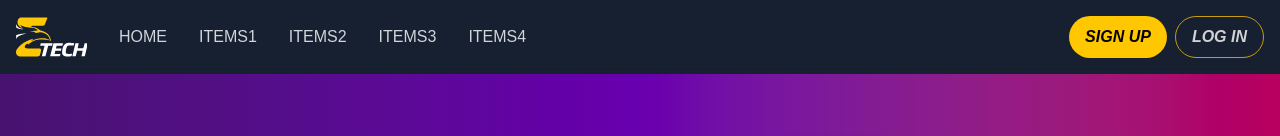
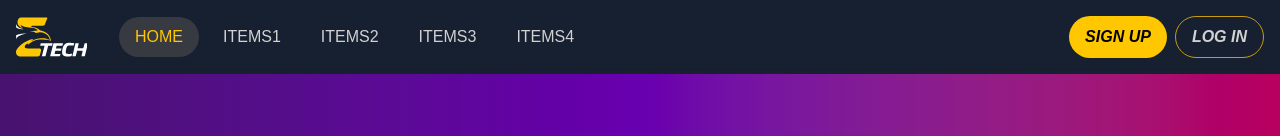
Before and after one commit to nhan14t1/nhan-phan-nevel-tech-test, a Next.js app: page / in a window 1280 px wide. Shown: the top 136 px of the page. Built offline with nearby package versions, Linux system fonts and the light colour scheme.

Commit message:
update navbar colors

```diff
--- a/src/components/Navbar.js
+++ b/src/components/Navbar.js
@@ -54,13 +54,13 @@ export default function Navbar() {
           </motion.div>
 
           {/* Desktop Navigation */}
-          <nav className="hidden md:flex space-x-8">
+          <nav className="hidden md:flex space-x-2">
             {navItems.map((item, index) => (
               <motion.a
                 key={item}
                 href="#"
                 whileHover={{ y: -2, color: "#fbbf24" }}
-                className="text-gray-300 hover:text-yellow-400 transition-colors font-medium"
+                className={`hover:text-yellow-400 transition-colors font-medium px-4 py-2 ${index == 0 && 'bg-[#383A42] rounded-full text-[#FFC700]'}`}
               >
                 {item}
               </motion.a>
```
